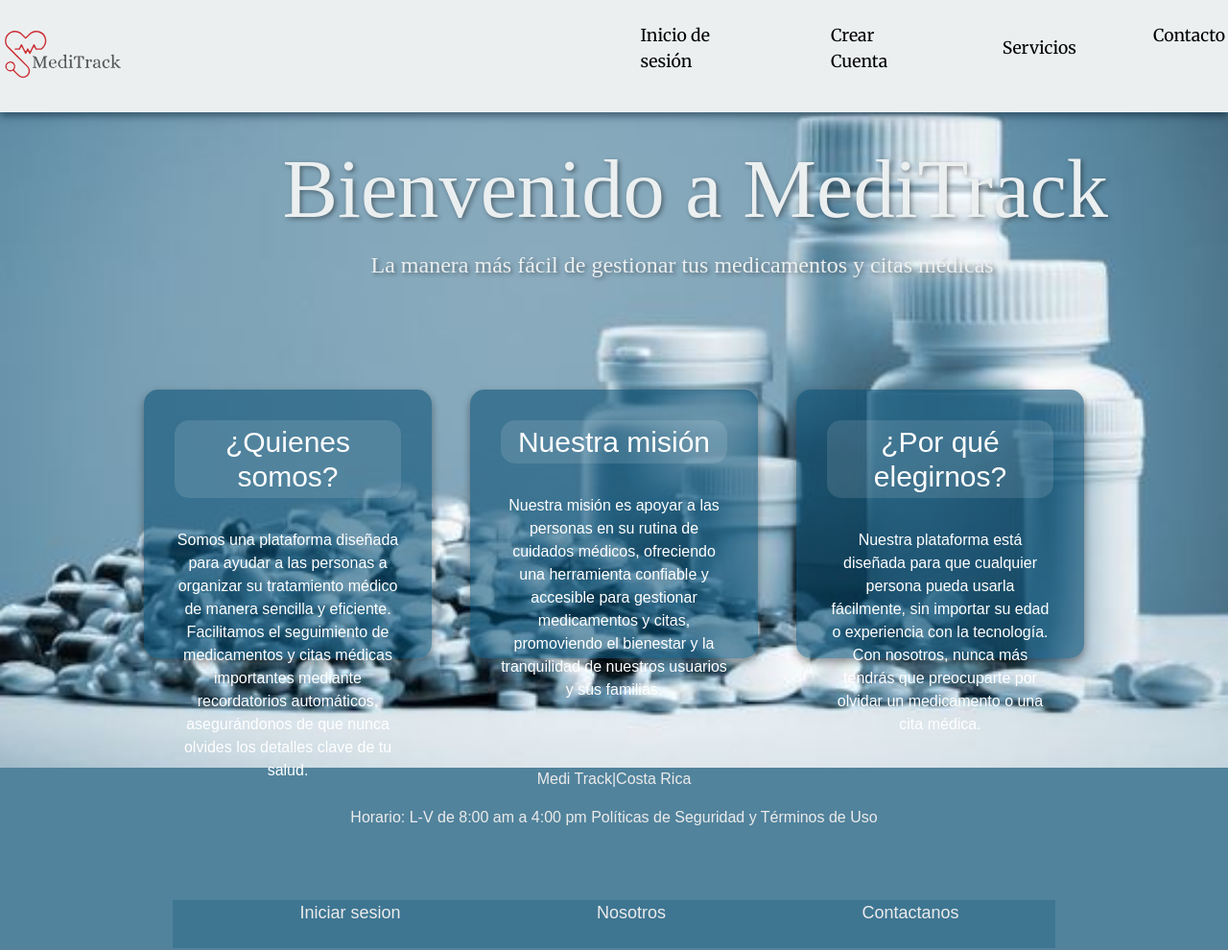
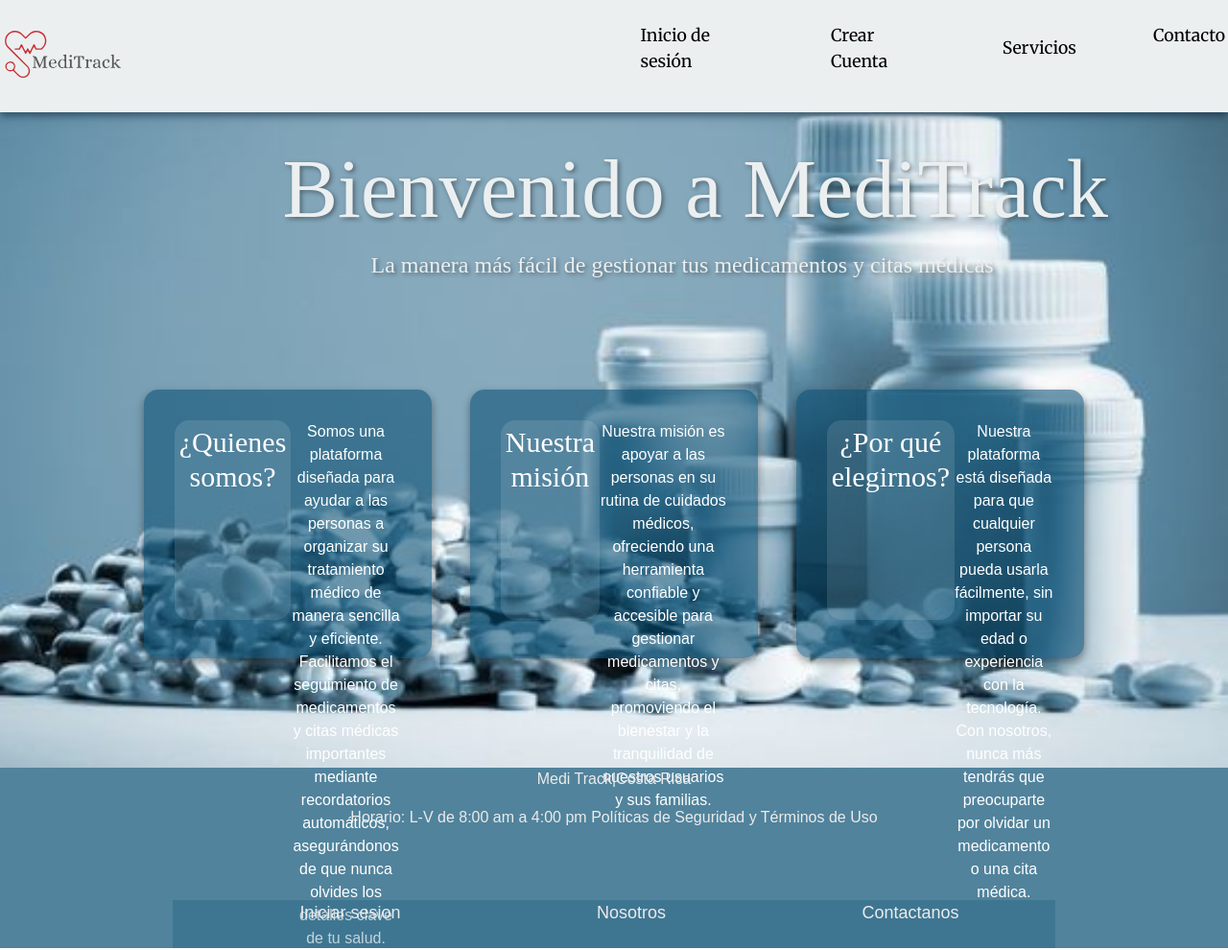
Before and after one commit to r4mir3zzz/web-servidor, a PHP site: page / in a window 1280 px wide. Shown: the whole page at 96% size. Run offline with PHP 8.4, Linux system fonts and the light colour scheme; some web fonts are replaced.

Commit message:
letraporfincreo

```diff
--- a/assets/css/mainIndex.css
+++ b/assets/css/mainIndex.css
@@ -53,6 +53,8 @@
 }
 
 .box {
+    font-family: 'Times New Roman', Times, serif;
+    display: flex;
     background-color: #074e728f;
     color: white;
     padding: 2rem;
@@ -67,6 +69,8 @@
     font-family: 'arial';
 }
 .box h2{
+    font-family: 'Times New Roman', Times, serif;
+    display: flex;
     font-size: 30px;
     border: 1px solid  #ffffff2f;
     background-color: rgba(255, 255, 255, 0.116);
@@ -75,6 +79,8 @@
     padding: 2%;
 }
 .box:hover{
+    font-family: 'Times New Roman', Times, serif;
+    display: flex;
     background-color:  #0d8ecfa9;
     transition: transform 0.8s ease;
     transform: scale(1.1);
```
